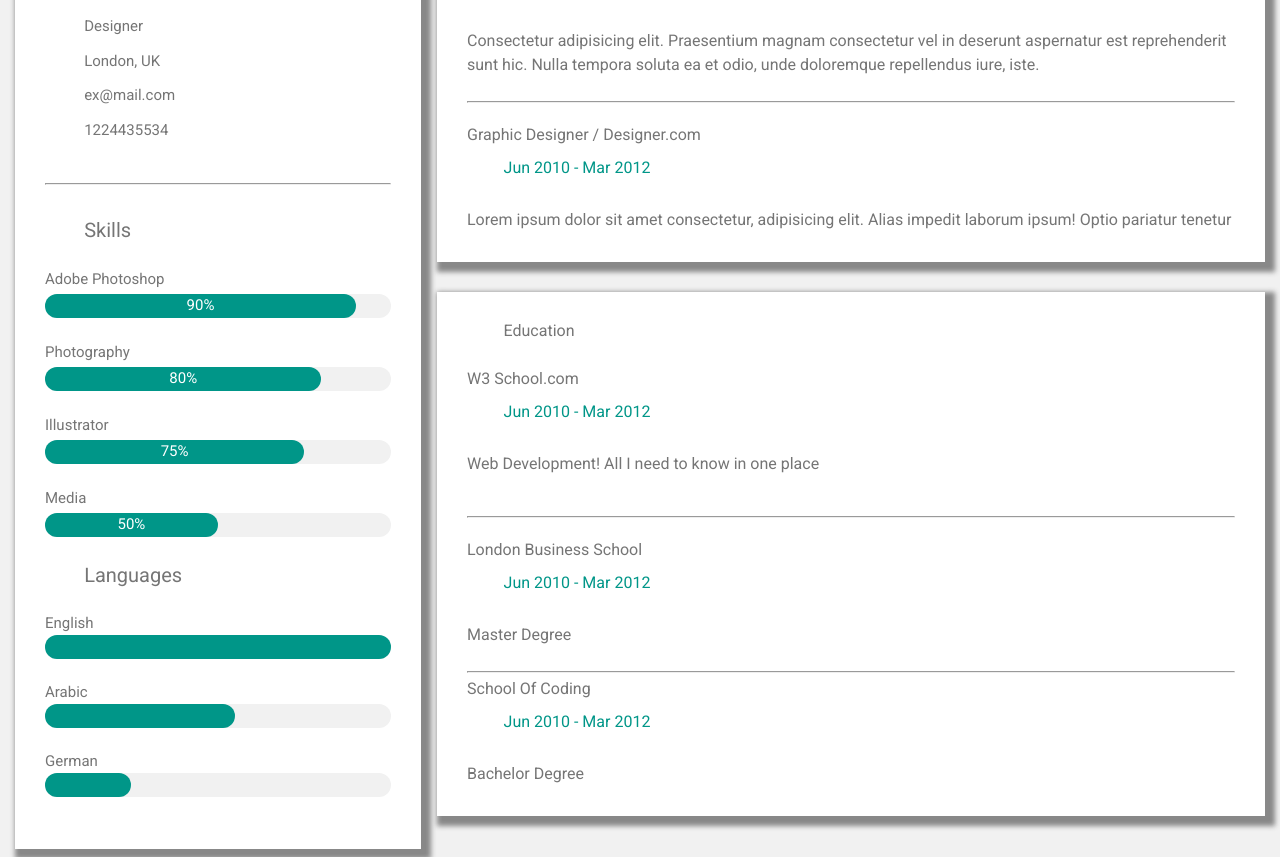
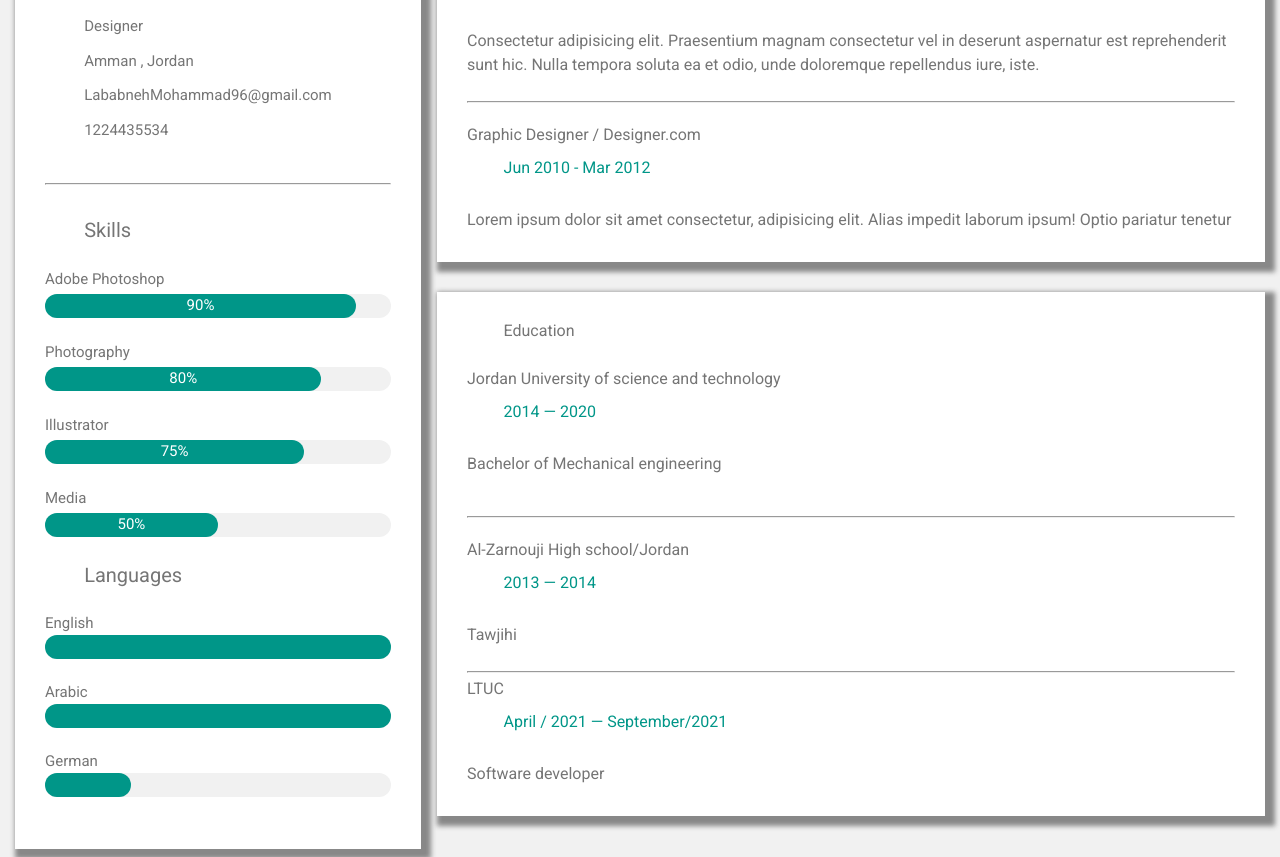
Before and after one commit to mohammad-lababneh/CV, a plain HTML site: page index.html in a window 1280 px wide. Shown: the part 383-1240 px from the top of the page. Drawn offline with Linux system fonts and the light colour scheme.

Commit message:
addingCV

```diff
--- a/css/style.css
+++ b/css/style.css
@@ -9,7 +9,7 @@ h2 , b{
     color: #757575;
 }
  i {margin-right: 16px;
-    color: #009688;
+    color: #160096;
 
 }
 h6 {
--- a/index.html
+++ b/index.html
@@ -68,27 +68,28 @@
 
                     <h2><i class="fa fa-certificate fa-fw w3-margin-right w3-xxlarge w3-text-teal"></i>Education</h2>
                     <br><br>
-                    <b>W3 School.com</b>
+                    <b>Jordan University of science and technology</b>
                     <br><br>
-                    <h6><i class="fa fa-calendar fa-fw w3-margin-right"></i>Jun 2010 - Mar 2012</h6>
+                    <h6><i class="fa fa-calendar fa-fw w3-margin-right"></i>2014 — 2020</h6>
                     <br><br>
-                    <p>Web Development! All I need to know in one place </p>
+                    <p>Bachelor of Mechanical
+                        engineering</p>
                     <br><br>
                     <hr>
                     <br>
-                    <b>London Business School</b>
+                    <b>Al-Zarnouji High school/Jordan</b>
                     <br><br>
-                    <h6><i class="fa fa-calendar fa-fw w3-margin-right"></i>Jun 2010 - Mar 2012</h6>
+                    <h6><i class="fa fa-calendar fa-fw w3-margin-right"></i>2013 — 2014</h6>
                     <br><br>
-                    <p>Master Degree</p>
+                    <p>Tawjihi</p>
                     <br>
                     <hr>
 
-                    <b>School Of Coding</b>
+                    <b>LTUC</b>
                     <br><br>
-                    <h6><i class="fa fa-calendar fa-fw w3-margin-right"></i>Jun 2010 - Mar 2012</h6>
+                    <h6><i class="fa fa-calendar fa-fw w3-margin-right"></i>April / 2021 — September/2021</h6>
                     <br><br>
-                    <p>Bachelor Degree</p>
+                    <p>Software developer</p>
                 </div>
             </article>
         </section>
@@ -99,8 +100,7 @@
 
                 <div id="firstLift">
                     <div class="imgDiv">
-                        <img src="img/mohammad.jpg"
-                            style="width:100%" alt="Avatar">
+                        <img src="img/mohammad.jpg" style="width:100%" alt="Avatar">
                         <div>
                             <h2>Mohammad Lababneh</h2>
                         </div>
@@ -109,8 +109,8 @@
                     <br>
                     <div class="w3-container">
                         <p><i class="fa fa-briefcase fa-fw w3-margin-right w3-large w3-text-teal"></i>Designer</p>
-                        <p><i class="fa fa-home fa-fw w3-margin-right w3-large w3-text-teal"></i>London, UK</p>
-                        <p><i class="fa fa-envelope fa-fw w3-margin-right w3-large w3-text-teal"></i>ex@mail.com</p>
+                        <p><i class="fa fa-home fa-fw w3-margin-right w3-large w3-text-teal"></i>Amman , Jordan</p>
+                        <p><i class="fa fa-envelope fa-fw w3-margin-right w3-large w3-text-teal"></i>LababnehMohammad96@gmail.com</p>
                         <p><i class="fa fa-phone fa-fw w3-margin-right w3-large w3-text-teal"></i>1224435534</p>
                         <br>
                         <hr>
@@ -160,7 +160,7 @@
                 <br>
                 <p>Arabic</p>
                 <div id="languageFirstDiv">
-                    <div id="languageSecondDiv" style="height:24px;width:55%"></div>
+                    <div id="languageSecondDiv" style="height:24px;width:100%"></div>
                 </div>
                 <br>
 
@@ -191,7 +191,7 @@
         <i class="fa fa-linkedin w3-hover-opacity"></i>
         <br><br>
         <p>Powered by <a href="https://www.w3schools.com/w3css/default.asp" target="_blank">w3.css</a></p>
-      </footer>
+    </footer>
 
 
     <script src="js/app.js"></script>
```
